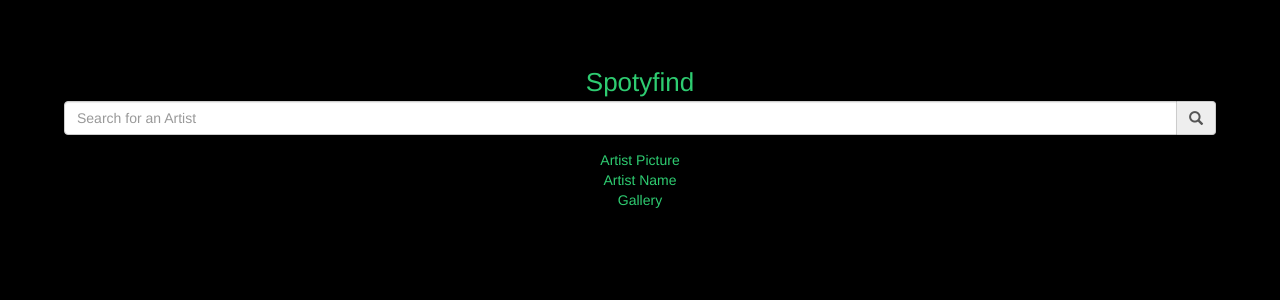
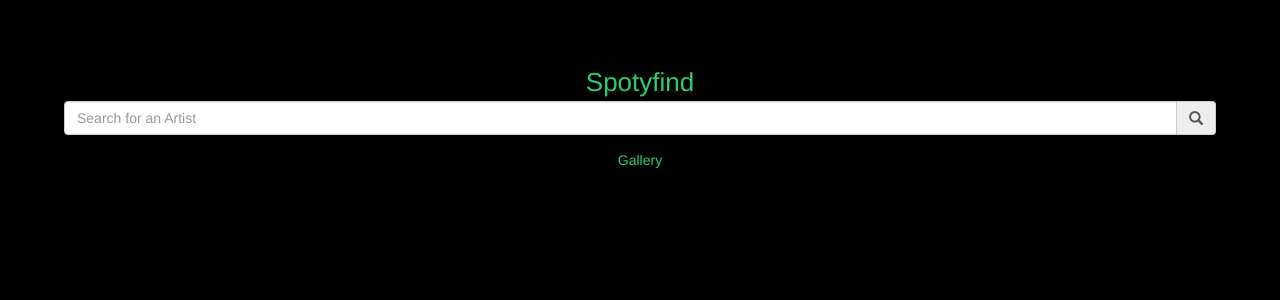
Before and after one commit to yacinebenz/Spotifynd-react, a React (Create React App) app: page / in a window 1280 px wide. Shown: the top 300 px of the page. Built offline with nearby package versions, Linux system fonts and the light colour scheme; the HTML template or start-up script is replaced by a standard one.

Commit message:
add profile

```diff
--- a/src/App.jsx
+++ b/src/App.jsx
@@ -1,6 +1,7 @@
 import React, {Component} from 'react';
 import './App.css';
 import {FormGroup, FormControl, InputGroup, Glyphicon} from 'react-bootstrap';
+import Profile  from './Profile';
 class App extends Component {
   constructor(props) {
     super(props);
@@ -18,7 +19,11 @@
       method: 'GET'
     })
     .then(response => response.json())
-    .then(json => console.log('json',json));
+    .then(json => {
+      const artist = json.artists.items[0];
+      console.log('artist', artist);
+      this.setState({artist});
+    });
   }
   render(){
     return(
@@ -43,10 +48,9 @@
         </InputGroup>
         </FormGroup>
 
-        <div className="Profile">
-          <div>Artist Picture</div>
-          <div>Artist Name</div>
-        </div>
+        <Profile
+          artist={this.state.artist}
+          />
         <div className="Gallery">Gallery</div>
       </div>
     )
--- /dev/null
+++ b/src/Profile.jsx
@@ -0,0 +1,18 @@
+import React, {Component} from 'react';
+import './App.css';
+
+class Profile extends Component {
+  render(){
+    let artist = {name: '', followers: {total: ''}};
+    if (this.props.artist != null) {
+      artist = this.props.artist;
+    }
+    return (
+      <div>
+        <div>{artist.name}</div>
+        <div>{artist.followers.total}</div>
+      </div>
+    )
+  }
+}
+export default Profile;
```
